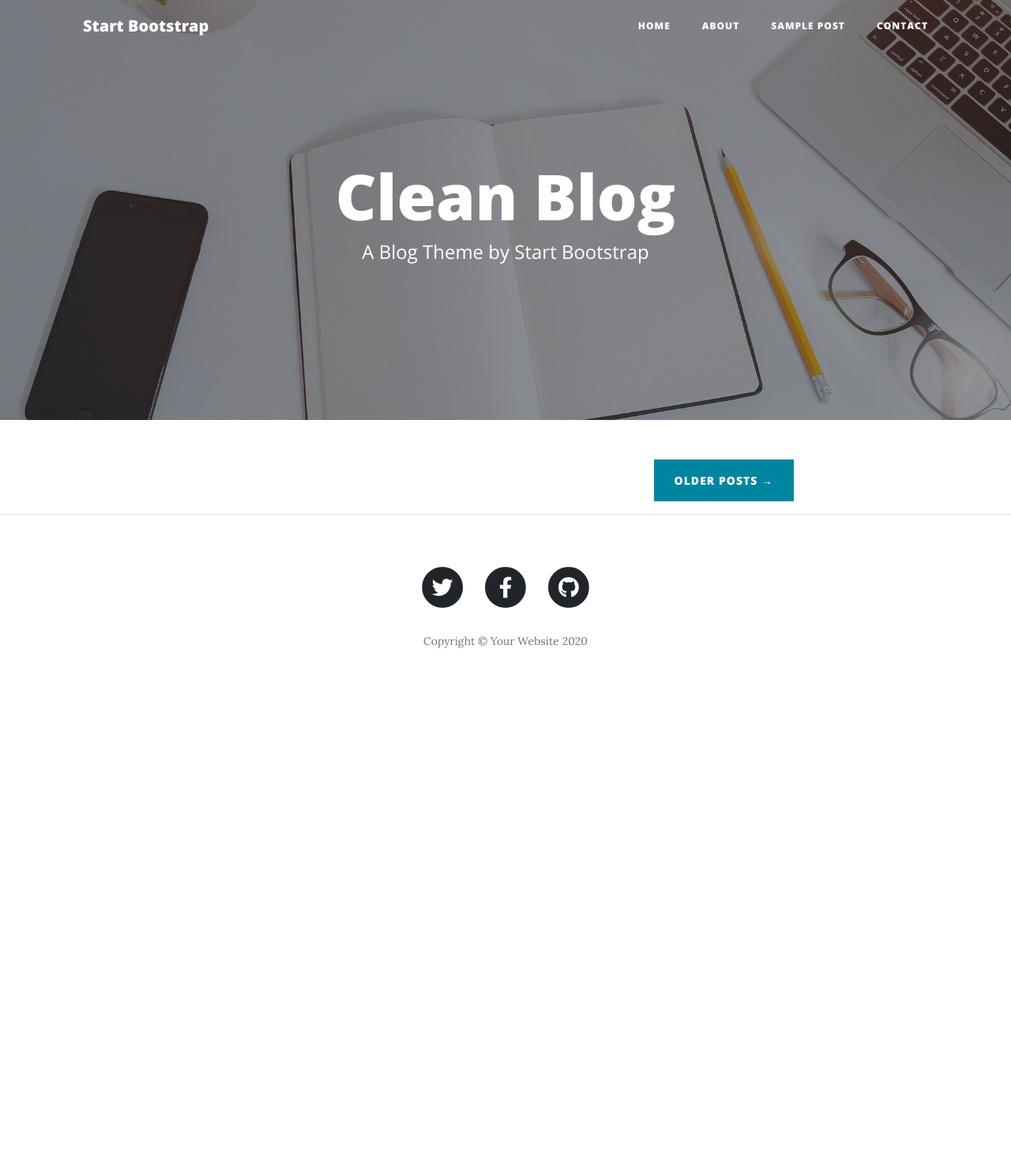
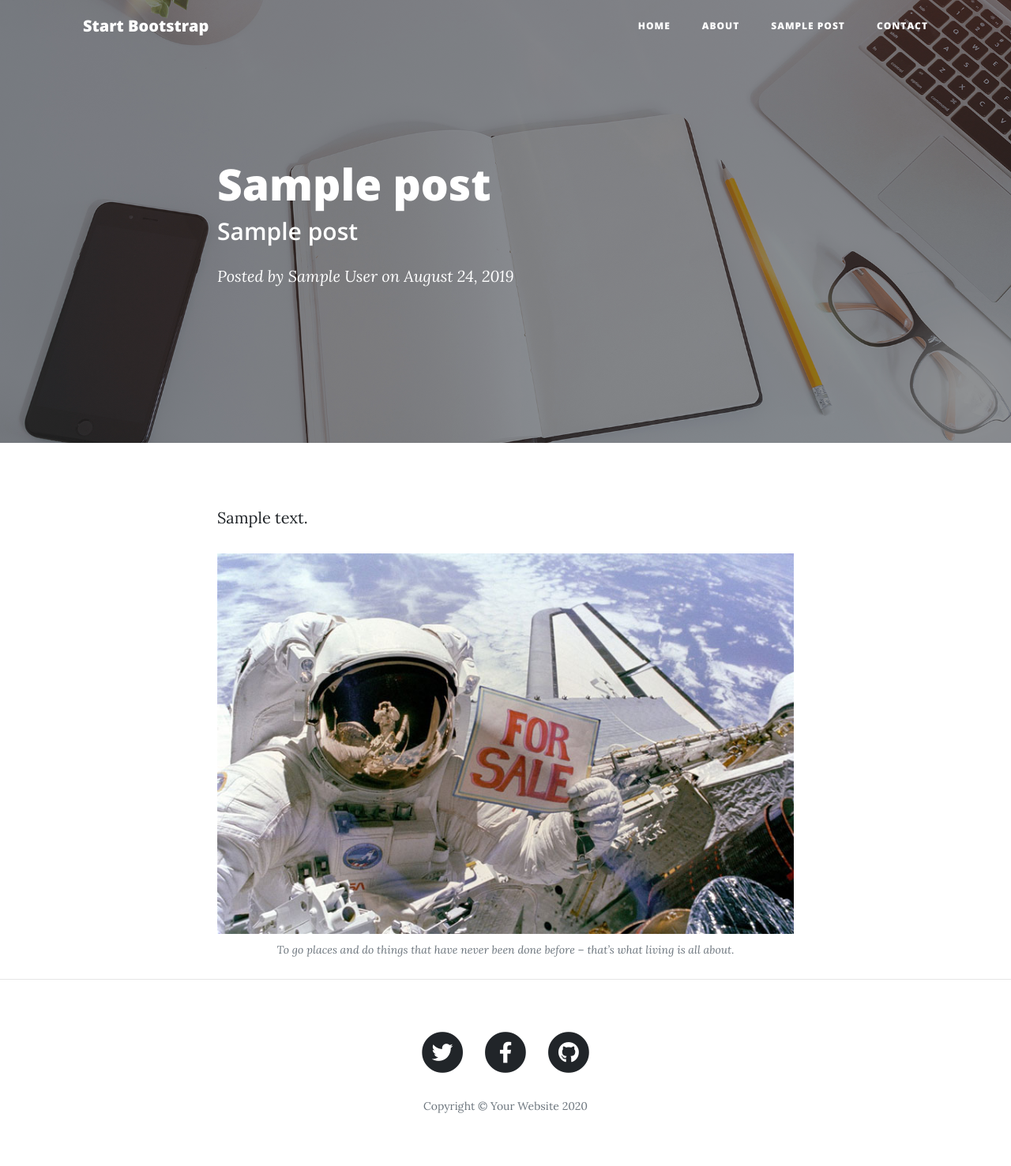
Before and after one commit to ivanhow/Blog, a Django app: page /article/1 in a window 1280 px wide. Shown: the whole page at 79% size. Before the commit the page ends 821 px from the top, so only its background shows below. Run offline with Django 3.2, Linux system fonts and the light colour scheme; tables that the repository leaves empty hold one stand-in row (values such as "Sample post"); some libraries are stand-ins or nearby versions.

Commit message:
Home and details page created common html created

```diff
--- a/templates/article_details.html
+++ b/templates/article_details.html
@@ -2,35 +2,25 @@
 {% load static %}
 
 {% block site_content %}
-    <div class="container">
-        <div class="row">
-            <div class="col-lg-8 col-md-10 mx-auto">
-                <div class="post-preview">
-                    {% for post in object_list %}
-                        <a href="post.html">
-                            <h2 class="post-title">
-                                {{ post.title }}
-                            </h2>
-                            <h3 class="post-subtitle">
-                                {{ post.sub_title }}
-                            </h3>
-                        </a>
-                        <p class="text">
-                            {{ post.body }}
-                        </p>
-                        <p class="post-meta">Posted by
-                            <a href="#">{{ post.author.first_name }} {{ post.author.last_name }}</a>
-                            on September 24, 2019</p>
-                        <hr>
-                    {% endfor %}
-                </div>
-                <!-- Pager -->
-                <div class="clearfix">
-                    <a class="btn btn-primary float-right" href="#">Older Posts &rarr;</a>
+    <!-- Page Header -->
+{% include 'common/header.html' %}
+    <!-- Post Content -->
+    <article>
+        <div class="container">
+            <div class="row">
+                <div class="col-lg-8 col-md-10 mx-auto">
+                    <p>{{ post.body }}</p>
+
+
+                    <a href="#">
+                        <img class="img-fluid" src="img/post-sample-image.jpg" alt="">
+                    </a>
+                    <span class="caption text-muted">To go places and do things that have never been done before – that’s what living is all about.</span>
                 </div>
             </div>
         </div>
-    </div>
+    </article>
+
     <hr>
 {% endblock site_content %}
 
--- a/templates/base.html
+++ b/templates/base.html
@@ -29,89 +29,17 @@
 <body>
 
 <!-- Navigation -->
-<nav class="navbar navbar-expand-lg navbar-light fixed-top" id="mainNav">
-    <div class="container">
-        <a class="navbar-brand" href="index.html">Start Bootstrap</a>
-        <button class="navbar-toggler navbar-toggler-right" type="button" data-toggle="collapse"
-                data-target="#navbarResponsive" aria-controls="navbarResponsive" aria-expanded="false"
-                aria-label="Toggle navigation">
-            Menu
-            <i class="fas fa-bars"></i>
-        </button>
-        <div class="collapse navbar-collapse" id="navbarResponsive">
-            <ul class="navbar-nav ml-auto">
-                <li class="nav-item">
-                    <a class="nav-link" href="index.html">Home</a>
-                </li>
-                <li class="nav-item">
-                    <a class="nav-link" href="about.html">About</a>
-                </li>
-                <li class="nav-item">
-                    <a class="nav-link" href="post.html">Sample Post</a>
-                </li>
-                <li class="nav-item">
-                    <a class="nav-link" href="contact.html">Contact</a>
-                </li>
-            </ul>
-        </div>
-    </div>
-</nav>
+{% include 'common/nav.html' %}
 
 <!-- Page Header -->
-<header class="masthead" style="background-image: url('{% static "img/home-bg.jpg" %}')">
-    <div class="overlay"></div>
-    <div class="container">
-        <div class="row">
-            <div class="col-lg-8 col-md-10 mx-auto">
-                <div class="site-heading">
-                    <h1>Clean Blog</h1>
-                    <span class="subheading">A Blog Theme by Start Bootstrap</span>
-                </div>
-            </div>
-        </div>
-    </div>
-</header>
+{#{% include 'common/header.html' %}#}
 
 <!-- Main Content -->
 {% block site_content %}
 {% endblock site_content %}
 
 <!-- Footer -->
-<footer>
-    <div class="container">
-        <div class="row">
-            <div class="col-lg-8 col-md-10 mx-auto">
-                <ul class="list-inline text-center">
-                    <li class="list-inline-item">
-                        <a href="#">
-                <span class="fa-stack fa-lg">
-                  <i class="fas fa-circle fa-stack-2x"></i>
-                  <i class="fab fa-twitter fa-stack-1x fa-inverse"></i>
-                </span>
-                        </a>
-                    </li>
-                    <li class="list-inline-item">
-                        <a href="#">
-                <span class="fa-stack fa-lg">
-                  <i class="fas fa-circle fa-stack-2x"></i>
-                  <i class="fab fa-facebook-f fa-stack-1x fa-inverse"></i>
-                </span>
-                        </a>
-                    </li>
-                    <li class="list-inline-item">
-                        <a href="#">
-                <span class="fa-stack fa-lg">
-                  <i class="fas fa-circle fa-stack-2x"></i>
-                  <i class="fab fa-github fa-stack-1x fa-inverse"></i>
-                </span>
-                        </a>
-                    </li>
-                </ul>
-                <p class="copyright text-muted">Copyright &copy; Your Website 2020</p>
-            </div>
-        </div>
-    </div>
-</footer>
+{% include 'common/footer.html' %}
 
 <!-- Bootstrap core JavaScript -->
 <script src='{% static 'vendor/jquery/jquery.min.js' %}'></script>
--- /dev/null
+++ b/templates/common/footer.html
@@ -0,0 +1,36 @@
+{% load static %}
+<footer>
+    <div class="container">
+        <div class="row">
+            <div class="col-lg-8 col-md-10 mx-auto">
+                <ul class="list-inline text-center">
+                    <li class="list-inline-item">
+                        <a href="#">
+                <span class="fa-stack fa-lg">
+                  <i class="fas fa-circle fa-stack-2x"></i>
+                  <i class="fab fa-twitter fa-stack-1x fa-inverse"></i>
+                </span>
+                        </a>
+                    </li>
+                    <li class="list-inline-item">
+                        <a href="#">
+                <span class="fa-stack fa-lg">
+                  <i class="fas fa-circle fa-stack-2x"></i>
+                  <i class="fab fa-facebook-f fa-stack-1x fa-inverse"></i>
+                </span>
+                        </a>
+                    </li>
+                    <li class="list-inline-item">
+                        <a href="#">
+                <span class="fa-stack fa-lg">
+                  <i class="fas fa-circle fa-stack-2x"></i>
+                  <i class="fab fa-github fa-stack-1x fa-inverse"></i>
+                </span>
+                        </a>
+                    </li>
+                </ul>
+                <p class="copyright text-muted">Copyright &copy; Your Website 2020</p>
+            </div>
+        </div>
+    </div>
+</footer>
--- /dev/null
+++ b/templates/common/header.html
@@ -0,0 +1,17 @@
+{% load static %}
+<header class="masthead" style="background-image: url('{% static "img/home-bg.jpg" %}')">
+    <div class="overlay"></div>
+    <div class="container">
+        <div class="row">
+            <div class="col-lg-8 col-md-10 mx-auto">
+                <div class="post-heading">
+                    <h1>{{ post.title }}</h1>
+                    <h2 class="subheading">{{ post.sub_title }}</h2>
+                    <span class="meta">Posted by
+              <a href="#">{{ post.author.first_name }} {{ post.author.last_name }}</a>
+              on August 24, 2019</span>
+                </div>
+            </div>
+        </div>
+    </div>
+</header>
--- /dev/null
+++ b/templates/common/nav.html
@@ -0,0 +1,27 @@
+<nav class="navbar navbar-expand-lg navbar-light fixed-top" id="mainNav">
+    <div class="container">
+        <a class="navbar-brand" href="index.html">Start Bootstrap</a>
+        <button class="navbar-toggler navbar-toggler-right" type="button" data-toggle="collapse"
+                data-target="#navbarResponsive" aria-controls="navbarResponsive" aria-expanded="false"
+                aria-label="Toggle navigation">
+            Menu
+            <i class="fas fa-bars"></i>
+        </button>
+        <div class="collapse navbar-collapse" id="navbarResponsive">
+            <ul class="navbar-nav ml-auto">
+                <li class="nav-item">
+                    <a class="nav-link" href="{% url 'home' %}">Home</a>
+                </li>
+                <li class="nav-item">
+                    <a class="nav-link" href="about.html">About</a>
+                </li>
+                <li class="nav-item">
+                    <a class="nav-link" href="post.html">Sample Post</a>
+                </li>
+                <li class="nav-item">
+                    <a class="nav-link" href="contact.html">Contact</a>
+                </li>
+            </ul>
+        </div>
+    </div>
+</nav>
--- a/templates/home.html
+++ b/templates/home.html
@@ -2,12 +2,14 @@
 {% load static %}
 
 {% block site_content %}
+    <!-- Page Header -->
+{% include 'common/header_home.html' %}
     <div class="container">
         <div class="row">
             <div class="col-lg-8 col-md-10 mx-auto">
                 <div class="post-preview">
                     {% for post in object_list %}
-                        <a href="post.html">
+                        <a href="{% url 'article-detail' post.pk %}">
                             <h2 class="post-title">
                                 {{ post.title }}
                             </h2>
```
Also changed, not shown: templates/common/header_home.html (added, +14 -0 lines).
